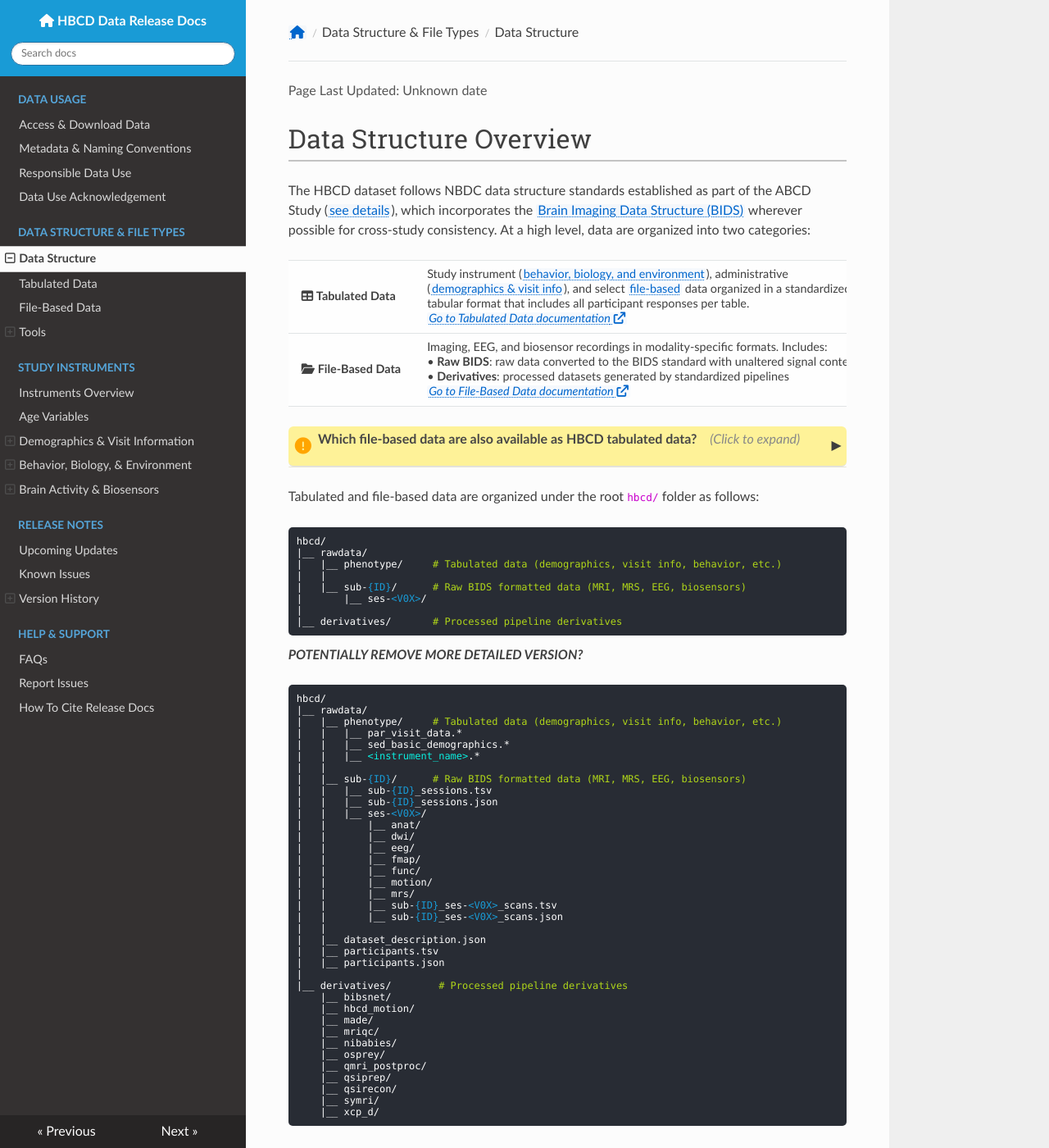
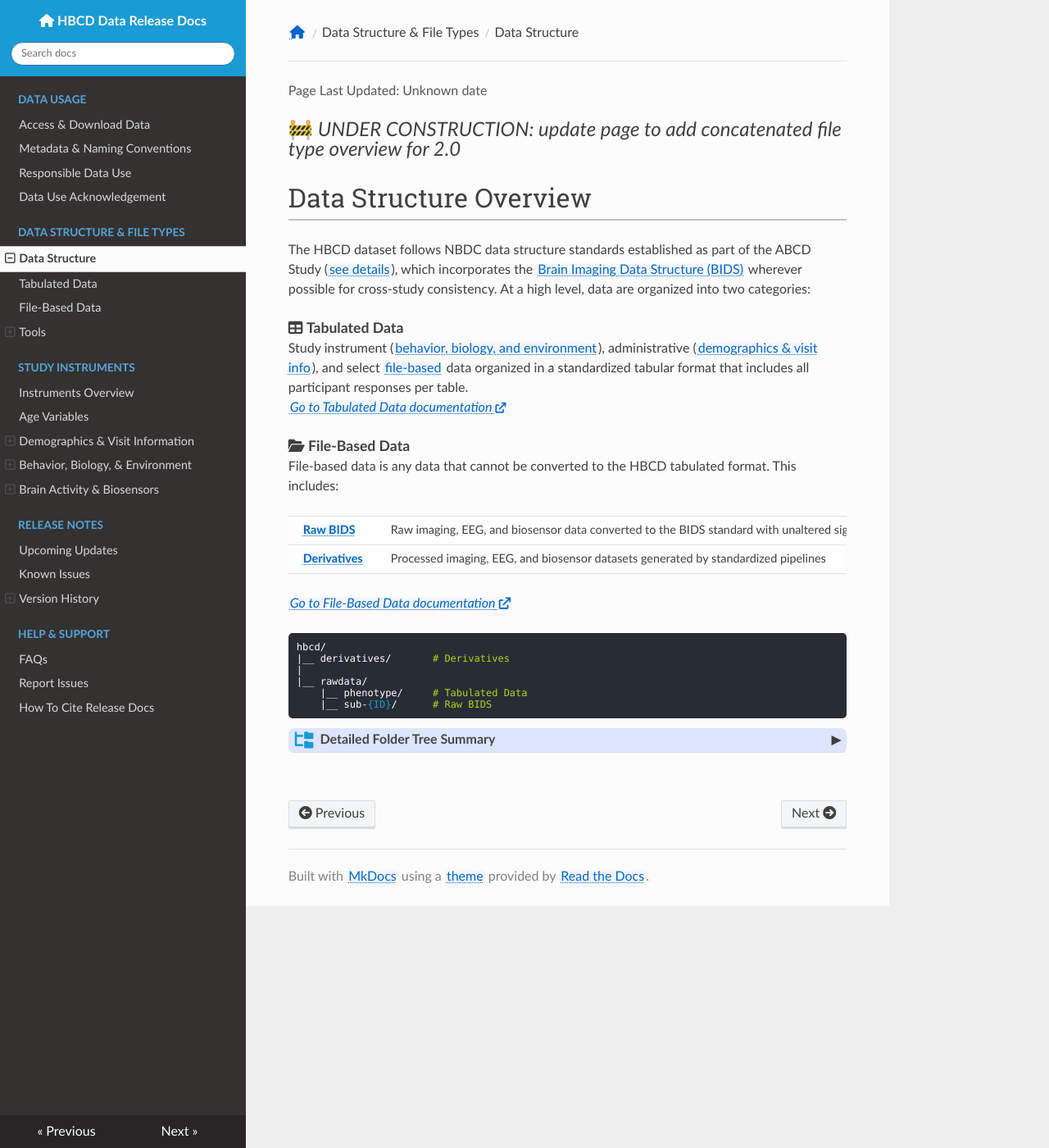
Before and after one commit to nbdc-datahub/hbcd-docs, an MkDocs documentation site: the page built from docs/datacuration/overview.md, in a window 1280 px wide and 1400 px high. Shown: the whole window at 82% size. Built offline with MkDocs 1.6.1, drawn with Linux system fonts in a browser that asks for light colours; nearby versions of some CDN libraries.

Commit message:
data struct polish

```diff
--- a/docs/datacuration/overview.md
+++ b/docs/datacuration/overview.md
@@ -1,105 +1,91 @@
+
+<p style="font-size: 1.5em;">🚧 <i>UNDER CONSTRUCTION: update page to add concatenated file type overview for 2.0</i></p>
+
 # Data Structure Overview
 
 The HBCD dataset follows NBDC data structure standards established as part of the ABCD Study (<a href="https://docs.abcdstudy.org/latest/documentation/curation/structure.html">see details</a>), which incorporates the [Brain Imaging Data Structure (BIDS)](https://bids-specification.readthedocs.io/en/stable/) wherever possible for cross-study consistency. At a high level, data are organized into two categories:
 
+<p style="font-size: 1.1em; margin-bottom: 0;"><i class="fa-solid fa-table"></i> <b>Tabulated Data</b></p>
+Study instrument (<a href="../../instruments/#behavior-biology-environment" target="_blank">behavior, biology, and environment</a>), administrative (<a href="../../instruments/#demographics-visit-information" target="_blank">demographics & visit info</a>), and select <a href="#warning" target="_blank">file-based</a> data organized in a standardized tabular format that includes all participant responses per table.<br>
+<a href="../phenotypes" target="_blank"><i>Go to Tabulated Data documentation</i> <i style="font-size: 0.8em;" class="fa-solid fa-arrow-up-right-from-square"></i></a>
+
+<p style="font-size: 1.1em; margin-bottom: 0;"><i class="fa-solid fa-folder-open"></i> <b>File-Based Data</b></p>
+File-based data is any data that cannot be converted to the HBCD tabulated format. This includes:
+
 <table class="table-no-vertical-lines" style="width: 100%; border-collapse: collapse; table-layout: fixed; font-size: 16px;">
   <tbody>
-    <tr>
-      <td><i class="fa-solid fa-table"></i> <strong>Tabulated Data</strong></td>
-      <td style="word-wrap: break-word; white-space: normal;">
-        Study instrument (<a href="../../instruments/#behavior-biology-environment" target="_blank">behavior, biology, and environment</a>), administrative (<a href="../../instruments/#demographics-visit-information" target="_blank">demographics & visit info</a>), and select <a href="#warning" target="_blank">file-based</a> data organized in a standardized tabular format that includes all participant responses per table.<br>
-<a href="../phenotypes" target="_blank"><i>Go to Tabulated Data documentation</i> <i class="fa-solid fa-arrow-up-right-from-square"></i></a>
-</td>
-    </tr>
-    <tr>
-    <td><i class="fa-solid fa-folder-open"></i> <strong>File-Based Data</strong></td>
-    <td>
-    Imaging, EEG, and biosensor recordings in modality-specific formats. Includes:<br>
- • <strong>Raw BIDS</strong>: raw data converted to the BIDS standard with unaltered signal content<br>
- • <strong>Derivatives</strong>: processed datasets generated by standardized pipelines<br>
-<a href="../file-based-data" target="_blank"><i>Go to File-Based Data documentation</i> <i class="fa-solid fa-arrow-up-right-from-square"></i></a>
-    </td>
-    </tr>
+  <tr>
+    <td><a href="../file-based-data/#raw-bids"><strong>Raw BIDS</strong></a></td>
+    <td>Raw imaging, EEG, and biosensor data converted to the BIDS standard with unaltered signal content</td>
+  </tr>
+  <tr>
+    <td><a href="../file-based-data/#derivatives"><strong>Derivatives</strong></a></td>
+    <td>Processed imaging, EEG, and biosensor datasets generated by standardized pipelines</td>
+  </tr>
   </tbody>
 </table>
 
-<p>
-<div id="warning" class="warning-banner" onclick="toggleCollapse(this)">
-  <span class="emoji"><i class="fas fa-exclamation-circle"></i></span>
+<a href="../file-based-data" target="_blank"><i>Go to File-Based Data documentation</i> <i style="font-size: 0.9em;" class="fa-solid fa-arrow-up-right-from-square"></i></a>
+
+<pre class="folder-tree">
+hbcd/
+|__ derivatives/       <span class="hashtag"># Derivatives</span>
+|
+|__ rawdata/
+    |__ phenotype/     <span class="hashtag"># Tabulated Data</span>
+    |__ sub-<span class="label">{ID}</span>/      <span class="hashtag"># Raw BIDS</span>
+</pre>
+
+<div id="filetree" class="table-banner" onclick="toggleCollapse(this)" style="background-color: #dde6fe;">
+  <span class="emoji"><i class="fa fa-folder-tree"></i></span>
   <span class="text-with-link">
-  <span class="text">Which file-based data are also available as HBCD tabulated data? <span class="hint">(Click to expand)</span></span>
-  <a class="anchor-link" href="#warning" title="Copy link">
+<span class="text">Detailed Folder Tree Summary</span>
+  <a class="anchor-link" href="#filetree" title="Copy link">
   <i class="fa-solid fa-link"></i>
   </a>
   </span>
   <span class="arrow">▸</span>
 </div>
-<div class="warning-collapsible-content">
-<p><strong>When possible</strong>, tabulated data tables are derived from file-based data (e.g., MRS, MRI, EEG, wearable sensor data) to provide a single file with rows across participants/sessions. Users may choose either the original file-based data or the combined tabulated version, depending on their needs.</p>
-<p><strong>Not all processed data are available in tabulated form.</strong> Tabulated datasets have <em>one row per participant/session</em>, so only derivatives that can be summarized into a single row/column structure are included. If no tabulated file exists for the derivatives you need, you will need to use the file-based data.</p>
-<ul>
-<li><strong>Tabulated data</strong>: one row per participant/session with summary fields.</li>
-<li><strong>File-based data</strong>: required for complex, multidimensional, or non-row-summarizable outputs.</li>
-</ul>
-<p>Note tabulated files closely mirror their source derivative file names for easy cross-reference. See <a href="../../access/metadata/#exceptions-mri" target="_blank">here</a> for details.</p>
-</div>
-</p>
-
-Tabulated and file-based data are organized under the root `hbcd/` folder as follows:
-
+<div class="table-collapsible-content">
 <pre class="folder-tree">
 hbcd/
+|__ derivatives/        <span class="hashtag"># Processed pipeline derivatives</span>
+|   |__ bibsnet/
+|   |__ hbcd_motion/
+|   |__ made/
+|   |__ mriqc/
+|   |__ nibabies/
+|   |__ osprey/
+|   |__ qmri_postproc/
+|   |__ qsiprep/
+|   |__ qsirecon/
+|   |__ symri/
+|   |__ xcp_d/
+|
 |__ rawdata/
-|   |__ phenotype/     <span class="hashtag"># Tabulated data (demographics, visit info, behavior, etc.)</span>
-|   |
-|   |__ sub-<span class="label">{ID}</span>/      <span class="hashtag"># Raw BIDS formatted data (MRI, MRS, EEG, biosensors)</span>
-|       |__ ses-<span class="label">&lt;V0X&gt;</span>/
-|
-|__ derivatives/       <span class="hashtag"># Processed pipeline derivatives</span>
+    |__ phenotype/     <span class="hashtag"># Tabulated data (demographics, visit info, behavior, etc.)</span>
+    |   |__ par_visit_data.*
+    |   |__ sed_basic_demographics.*
+    |   |__ <span class="placeholder">&lt;instrument_name&gt;</span>.*
+    |
+    |__ sub-<span class="label">{ID}</span>/      <span class="hashtag"># Raw BIDS formatted data (MRI, MRS, EEG, biosensors)</span>
+    |   |__ sub-<span class="label">{ID}</span>_sessions.tsv
+    |   |__ sub-<span class="label">{ID}</span>_sessions.json
+    |   |__ ses-<span class="label">&lt;V0X&gt;</span>/
+    |       |__ anat/
+    |       |__ dwi/
+    |       |__ eeg/
+    |       |__ fmap/
+    |       |__ func/
+    |       |__ motion/
+    |       |__ mrs/
+    |       |__ sub-<span class="label">{ID}</span>_ses-<span class="label">&lt;V0X&gt;</span>_scans.tsv
+    |       |__ sub-<span class="label">{ID}</span>_ses-<span class="label">&lt;V0X&gt;</span>_scans.json
+    |
+    |__ dataset_description.json
+    |__ participants.tsv
+    |__ participants.json
 </pre>
-
-
-
-***POTENTIALLY REMOVE MORE DETAILED VERSION?***
-
-<pre class="folder-tree">
-hbcd/
-|__ rawdata/
-|   |__ phenotype/     <span class="hashtag"># Tabulated data (demographics, visit info, behavior, etc.)</span>
-|   |   |__ par_visit_data.*
-|   |   |__ sed_basic_demographics.*
-|   |   |__ <span class="placeholder">&lt;instrument_name&gt;</span>.*
-|   |
-|   |__ sub-<span class="label">{ID}</span>/      <span class="hashtag"># Raw BIDS formatted data (MRI, MRS, EEG, biosensors)</span>
-|   |   |__ sub-<span class="label">{ID}</span>_sessions.tsv
-|   |   |__ sub-<span class="label">{ID}</span>_sessions.json
-|   |   |__ ses-<span class="label">&lt;V0X&gt;</span>/
-|   |       |__ anat/
-|   |       |__ dwi/
-|   |       |__ eeg/
-|   |       |__ fmap/
-|   |       |__ func/
-|   |       |__ motion/
-|   |       |__ mrs/
-|   |       |__ sub-<span class="label">{ID}</span>_ses-<span class="label">&lt;V0X&gt;</span>_scans.tsv
-|   |       |__ sub-<span class="label">{ID}</span>_ses-<span class="label">&lt;V0X&gt;</span>_scans.json
-|   |
-|   |__ dataset_description.json
-|   |__ participants.tsv
-|   |__ participants.json
-|
-|__ derivatives/        <span class="hashtag"># Processed pipeline derivatives</span>
-    |__ bibsnet/
-    |__ hbcd_motion/
-    |__ made/
-    |__ mriqc/
-    |__ nibabies/
-    |__ osprey/
-    |__ qmri_postproc/
-    |__ qsiprep/
-    |__ qsirecon/
-    |__ symri/
-    |__ xcp_d/
-</pre>
+</div>
 
 <br>
```
